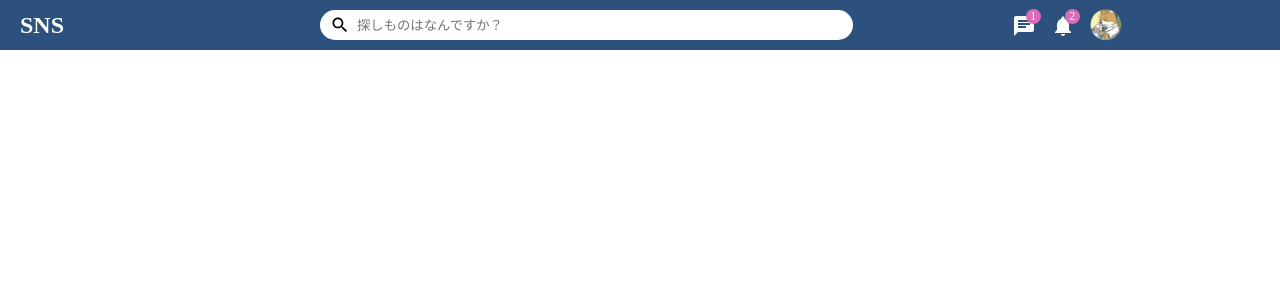
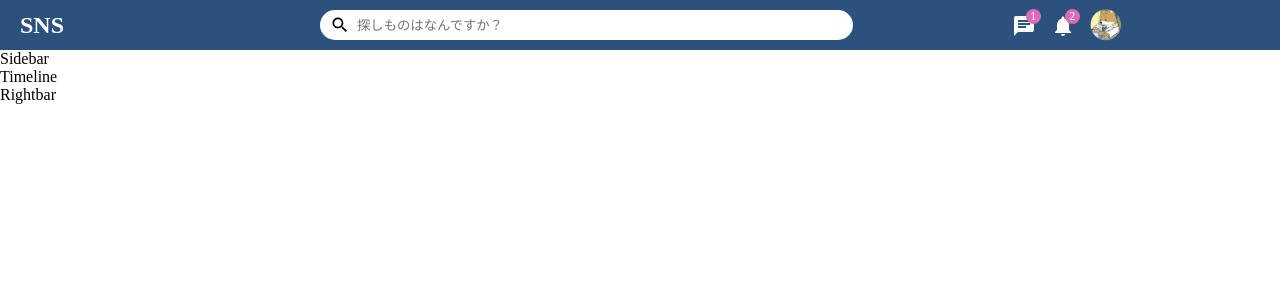
Before and after one commit to jintosy/snsapp, a React (Create React App) app in the folder frontend/: page / in a window 1280 px wide. Shown: the top 300 px of the page. Built offline with nearby package versions, Linux system fonts and the light colour scheme.

Commit message:
fix:作成するコンポーネントのファイル作成して読み込むように修正

```diff
--- /dev/null
+++ b/frontend/src/components/rightbar/Rightbar.jsx
@@ -0,0 +1,7 @@
+import React from 'react'
+
+export default function Rightbar() {
+  return (
+    <div>Rightbar</div>
+  )
+}
--- /dev/null
+++ b/frontend/src/components/sidebar/Sidebar.jsx
@@ -0,0 +1,7 @@
+import React from 'react'
+
+export default function Sidebar() {
+  return (
+    <div>Sidebar</div>
+  )
+}
--- /dev/null
+++ b/frontend/src/components/timeline/Timeline.jsx
@@ -0,0 +1,7 @@
+import React from 'react'
+
+export default function Timeline() {
+  return (
+    <div>Timeline</div>
+  )
+}
--- a/frontend/src/pages/home/Home.jsx
+++ b/frontend/src/pages/home/Home.jsx
@@ -1,15 +1,16 @@
 import React from 'react'
 import Topbar from '../../components/topbar/Topbar';
-
+import Sidebar from '../../components/sidebar/Sidebar';
+import Timeline from '../../components/timeline/Timeline';
+import Rightbar from '../../components/rightbar/Rightbar';
 
 export default function Home() {
   return (
     <>
-      {/* Topbar */}
       <Topbar />
-      {/* SideBar */}
-      {/* Timeline */}
-      {/* RightBar */}
+      <Sidebar />
+      <Timeline />
+      <Rightbar />
     </>
   );
 }
```
Also changed, not shown: frontend/src/components/rightbar/Rightbar.css (added), frontend/src/components/sidebar/Sidebar.css (added), frontend/src/components/timeline/Timeline.css (added).
